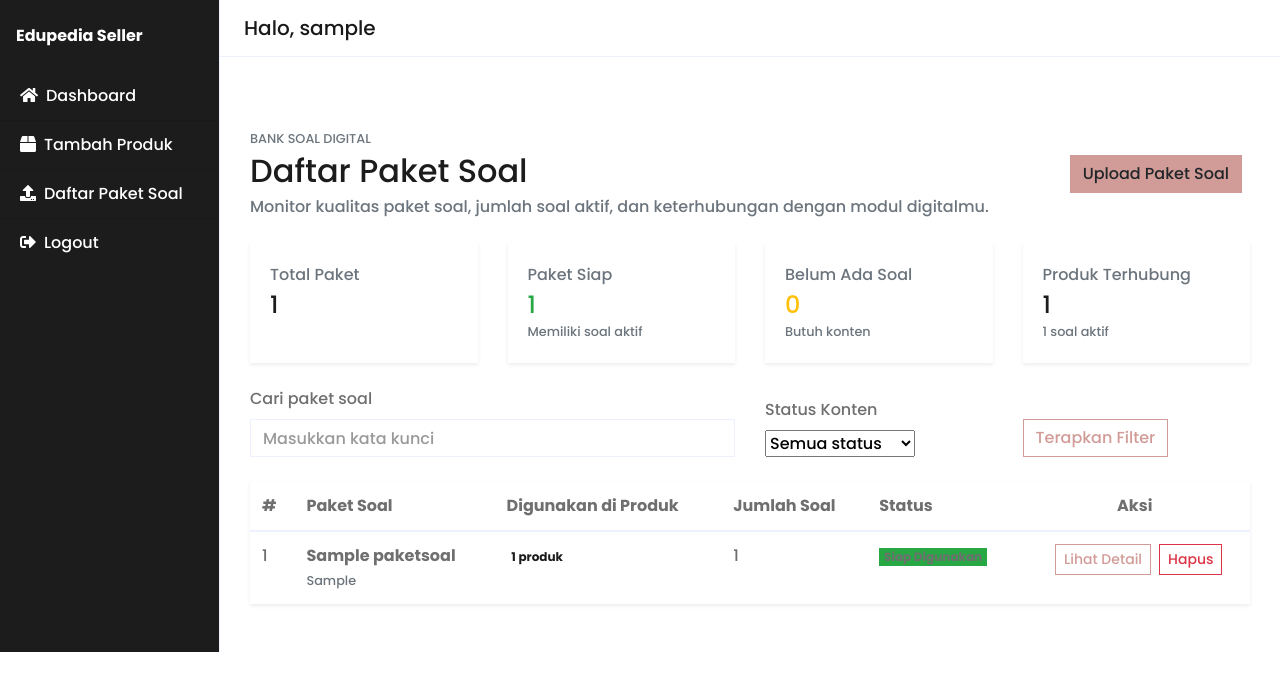
After one commit to bagusprasojo/edupedia, a Django app: page /accounts/seller/paket-soal/ in a window 1280 px wide. The commit adds this page. Shown: the top 691 px of the page. Run offline with Django 5.2, Linux system fonts and the light colour scheme; a user stored in the database is signed in; tables that the repository leaves empty hold one stand-in row (values such as "Sample post"); one stand-in notice (Sample message) is shown; some libraries are stand-ins or nearby versions.

Commit message:
edit soal

```diff
--- a/accounts/urls.py
+++ b/accounts/urls.py
@@ -9,6 +9,8 @@ urlpatterns = [
     path('seller/produk/', views.seller_products_list, name='seller_products_list'),
     path('seller/produk/<int:pk>/toggle/', views.seller_product_toggle, name='seller_product_toggle'),
     path('seller/produk/<int:pk>/delete/', views.seller_product_delete, name='seller_product_delete'),
+    path('seller/paket-soal/', views.seller_paketsoal_list, name='seller_paketsoal_list'),
+    path('seller/paket-soal/<uuid:uuid>/delete/', views.seller_paketsoal_delete, name='seller_paketsoal_delete'),
     path('buyer/', views.buyer_dashboard, name='buyer_dashboard'),
     path('login/', login_view, name='login'),
     path('logout/', logout_view, name='logout'),
--- a/accounts/views.py
+++ b/accounts/views.py
@@ -5,8 +5,8 @@ from django.contrib.auth.decorators import login_required, user_passes_test
 from django.contrib import messages
 from .forms import LoginForm
 from toko.models import Order
-from produk.models import Produk
-from django.db.models import Count
+from produk.models import Produk, PaketSoal
+from django.db.models import Count, Q
 from django.utils import timezone
 from datetime import timedelta
 from django.core.paginator import Paginator
@@ -165,6 +165,58 @@ def seller_product_delete(request, pk):
     return redirect('seller_products_list')
 
 
+@user_passes_test(seller_required)
+def seller_paketsoal_list(request):
+    base_qs = PaketSoal.objects.filter(produks__penjual=request.user).distinct()
+    summary_qs = base_qs.annotate(total_soal=Count('soal', distinct=True))
+    stats = {
+        'total_paket': summary_qs.count(),
+        'paket_siap': summary_qs.filter(total_soal__gt=0).count(),
+        'paket_kosong': summary_qs.filter(total_soal=0).count(),
+        'total_soal': summary_qs.aggregate(total=Count('soal', distinct=True))['total'] or 0,
+        'total_produk': summary_qs.aggregate(total=Count('produks', distinct=True))['total'] or 0,
+    }
+
+    paket_qs = base_qs
+    search_query = request.GET.get('q', '').strip()
+    if search_query:
+        paket_qs = paket_qs.filter(Q(nama__icontains=search_query) | Q(deskripsi__icontains=search_query))
+
+    paket_qs = paket_qs.annotate(
+        total_soal=Count('soal', distinct=True),
+        total_produk=Count('produks', distinct=True),
+    ).order_by('-id')
+
+    status_filter = request.GET.get('status')
+    if status_filter == 'ready':
+        paket_qs = paket_qs.filter(total_soal__gt=0)
+    elif status_filter == 'empty':
+        paket_qs = paket_qs.filter(total_soal=0)
+
+    paginator = Paginator(paket_qs, 10)
+    page_number = request.GET.get('page')
+    page_obj = paginator.get_page(page_number)
+
+    context = {
+        'page_obj': page_obj,
+        'start_index': page_obj.start_index() if page_obj.paginator.count else 0,
+        'search_query': search_query,
+        'status_filter': status_filter,
+        'stats': stats,
+    }
+    return render(request, 'accounts/seller_paketsoal_list.html', context)
+
+
+@require_POST
+@user_passes_test(seller_required)
+def seller_paketsoal_delete(request, uuid):
+    paket = get_object_or_404(PaketSoal, uuid = uuid, penjual=request.user)
+    nama = paket.nama
+    paket.delete()
+    messages.success(request, f"Paket soal '{nama}' berhasil dihapus.")
+    return redirect('seller_paketsoal_list')
+
+
 @user_passes_test(buyer_required)
 def buyer_dashboard(request):
     orders = Order.objects.filter(user=request.user).prefetch_related('items', 'items__produk')
--- a/produk/models.py
+++ b/produk/models.py
@@ -60,6 +60,8 @@ class PaketSoal(models.Model):
     nama = models.CharField(max_length=200)
     deskripsi = models.TextField(blank=True)
     uuid = models.UUIDField(default=uuid.uuid4, editable=False, unique=True)
+    penjual = models.ForeignKey(User, on_delete=models.CASCADE, related_name='paket_soalnya')
+    tanggal_dibuat = models.DateTimeField(auto_now_add=True)
 
     def __str__(self):
         return self.nama
--- a/produk/urls.py
+++ b/produk/urls.py
@@ -1,5 +1,5 @@
 from django.urls import path
-from .views import tambah_produk, upload_paket_soal, detail_produk, edit_produk
+from .views import tambah_produk, upload_paket_soal, detail_produk, edit_produk, paket_soal_detail, hapus_soal, edit_soal
 
 
 urlpatterns = [
@@ -7,6 +7,9 @@ urlpatterns = [
     path('upload-paket/', upload_paket_soal, name='upload_paket_soal'),
     path('produk/<uuid:uuid>/', detail_produk, name='detail_produk'),
     path('produk/<uuid:uuid>/edit/', edit_produk, name='edit_produk'),
+    path('paket-soal/<uuid:uuid>/', paket_soal_detail, name='paket_soal_detail'),
+    path('soal/<uuid:uuid>/delete/', hapus_soal, name='hapus_soal'),
+    path('soal/<uuid:uuid>/edit/', edit_soal, name='edit_soal'),
 
 
 ]
--- a/templates/accounts/seller_dashboard.html
+++ b/templates/accounts/seller_dashboard.html
@@ -10,11 +10,6 @@
         <p class="text-uppercase small mb-2">Studio Konten Digital</p>
         <h2 class="mb-1">Selamat datang kembali, {{ user.first_name|default:user.username }}!</h2>
         <p class="mb-0">Kurasi modul, soal, dan sesi live kamu dari satu tempat. Pantau kualitas dan royalti secara real time.</p>
-      </div>
-      <div class="text-md-end w-100" style="max-width:240px;">
-        <a href="{% url 'buat_produk' %}" class="btn btn-warning w-100 fw-semibold mb-2">Tambah Modul Baru</a>
-        <a href="{% url 'upload_paket_soal' %}" class="btn btn-outline-light w-100 mb-2">Upload Paket Soal</a>
-        <a href="{% url 'seller_products_list' %}" class="btn btn-outline-light w-100">Kelola Produk</a>
       </div>
     </div>
   </div>
--- /dev/null
+++ b/templates/accounts/seller_paketsoal_list.html
@@ -0,0 +1,187 @@
+{% extends 'base_seller.html' %}
+{% load static %}
+
+{% block content %}
+<div class="container py-5">
+  <div class="d-flex flex-column flex-md-row justify-content-between align-items-md-center gap-3 mb-4">
+    <div>
+      <p class="text-uppercase small text-muted mb-1">Bank Soal Digital</p>
+      <h2 class="mb-1">Daftar Paket Soal</h2>
+      <p class="text-muted mb-0">Monitor kualitas paket soal, jumlah soal aktif, dan keterhubungan dengan modul digitalmu.</p>
+    </div>
+    <div class="d-flex flex-column flex-sm-row gap-2">
+      <a href="{% url 'upload_paket_soal' %}" class="btn btn-primary mx-2">Upload Paket Soal</a>
+
+    </div>
+  </div>
+
+  {% if messages %}
+    <div class="mb-4">
+      {% for message in messages %}
+        <div class="alert alert-{{ message.tags|default:'info' }} alert-dismissible fade show shadow-sm" role="alert" data-auto-dismiss>
+          {{ message }}
+          <button type="button" class="btn-close" data-bs-dismiss="alert" aria-label="Close"></button>
+        </div>
+      {% endfor %}
+    </div>
+    <script>
+      setTimeout(function() {
+        document.querySelectorAll('[data-auto-dismiss]').forEach(function(el) {
+          if (window.bootstrap && window.bootstrap.Alert && typeof window.bootstrap.Alert.getOrCreateInstance === 'function') {
+            var instance = window.bootstrap.Alert.getOrCreateInstance(el);
+            instance.close();
+          } else {
+            el.classList.remove('show');
+            setTimeout(function() {
+              el.parentNode && el.parentNode.removeChild(el);
+            }, 200);
+          }
+        });
+      }, 3000);
+    </script>
+  {% endif %}
+
+  <div class="row g-3 mb-4">
+    <div class="col-sm-6 col-lg-3">
+      <div class="card border-0 shadow-sm h-100">
+        <div class="card-body">
+          <p class="text-muted mb-1">Total Paket</p>
+          <h4 class="mb-0">{{ stats.total_paket|default:0 }}</h4>
+        </div>
+      </div>
+    </div>
+    <div class="col-sm-6 col-lg-3">
+      <div class="card border-0 shadow-sm h-100">
+        <div class="card-body">
+          <p class="text-muted mb-1">Paket Siap</p>
+          <h4 class="mb-0 text-success">{{ stats.paket_siap|default:0 }}</h4>
+          <small class="text-muted">Memiliki soal aktif</small>
+        </div>
+      </div>
+    </div>
+    <div class="col-sm-6 col-lg-3">
+      <div class="card border-0 shadow-sm h-100">
+        <div class="card-body">
+          <p class="text-muted mb-1">Belum Ada Soal</p>
+          <h4 class="mb-0 text-warning">{{ stats.paket_kosong|default:0 }}</h4>
+          <small class="text-muted">Butuh konten</small>
+        </div>
+      </div>
+    </div>
+    <div class="col-sm-6 col-lg-3">
+      <div class="card border-0 shadow-sm h-100">
+        <div class="card-body">
+          <p class="text-muted mb-1">Produk Terhubung</p>
+          <h4 class="mb-0">{{ stats.total_produk|default:0 }}</h4>
+          <small class="text-muted">{{ stats.total_soal|default:0 }} soal aktif</small>
+        </div>
+      </div>
+    </div>
+  </div>
+
+  <form method="get" class="row g-2 align-items-end mb-4">
+    <div class="col-md-6">
+      <label class="form-label">Cari paket soal</label>
+      <input type="text" name="q" class="form-control" placeholder="Masukkan kata kunci" value="{{ search_query }}">
+    </div>
+    <div class="col-md-3">
+      <label class="form-label">Status Konten</label>
+      <select name="status" class="form-select">
+        <option value="">Semua status</option>
+        <option value="ready" {% if status_filter == 'ready' %}selected{% endif %}>Siap digunakan</option>
+        <option value="empty" {% if status_filter == 'empty' %}selected{% endif %}>Belum ada soal</option>
+      </select>
+    </div>
+    <div class="col-md-3 d-grid">
+      <button type="submit" class="btn btn-outline-primary">Terapkan Filter</button>
+    </div>
+  </form>
+
+  <div class="card border-0 shadow-sm">
+    <div class="card-body p-0">
+      <div class="table-responsive">
+        <table class="table mb-0 align-middle">
+          <thead class="table-light">
+            <tr>
+              <th>#</th>
+              <th>Paket Soal</th>
+              <th>Digunakan di Produk</th>
+              <th>Jumlah Soal</th>
+              <th>Status</th>
+              <th class="text-center">Aksi</th>
+            </tr>
+          </thead>
+          <tbody>
+            {% for paket in page_obj.object_list %}
+              <tr>
+                <td>{{ start_index|add:forloop.counter0 }}</td>
+                <td>
+                  <strong>{{ paket.nama }}</strong><br>
+                  <small class="text-muted">{{ paket.deskripsi|default:"Belum ada deskripsi"|truncatechars:80 }}</small>
+                </td>
+                <td>
+                  <span class="badge bg-light text-dark">{{ paket.total_produk|default:0 }} produk</span>
+                </td>
+                <td>{{ paket.total_soal|default:0 }}</td>
+                <td>
+                  {% if paket.total_soal|default:0 > 0 %}
+                    <span class="badge bg-success">Siap Digunakan</span>
+                  {% else %}
+                    <span class="badge bg-warning text-dark">Butuh Soal</span>
+                  {% endif %}
+                </td>
+                <td class="text-center">
+                  <div class="d-flex flex-column flex-sm-row gap-2 justify-content-center">
+                    <a href="{% url 'paket_soal_detail' paket.uuid %}" class="btn btn-sm btn-outline-primary mx-2">Lihat Detail</a>
+                    <form method="post" action="{% url 'seller_paketsoal_delete' paket.uuid %}" onsubmit="return confirm('Hapus paket {{ paket.nama }}?');">
+                      {% csrf_token %}
+                      <button type="submit" class="btn btn-sm btn-outline-danger">Hapus</button>
+                    </form>
+                  </div>
+                </td>
+              </tr>
+            {% empty %}
+              <tr>
+                <td colspan="6" class="text-center text-muted py-5">
+                  Belum ada paket soal. Mulai dengan mengunggah paket soal pertamamu.
+                </td>
+              </tr>
+            {% endfor %}
+          </tbody>
+        </table>
+      </div>
+    </div>
+    {% if page_obj.paginator.num_pages > 1 %}
+      <div class="card-footer bg-white">
+        <nav aria-label="Navigasi halaman paket soal">
+          <ul class="pagination mb-0 justify-content-end">
+            {% if page_obj.has_previous %}
+              <li class="page-item">
+                <a class="page-link" href="?{% if search_query %}q={{ search_query }}&amp;{% endif %}{% if status_filter %}status={{ status_filter }}&amp;{% endif %}page={{ page_obj.previous_page_number }}" aria-label="Previous">&laquo;</a>
+              </li>
+            {% else %}
+              <li class="page-item disabled"><span class="page-link">&laquo;</span></li>
+            {% endif %}
+            {% for num in page_obj.paginator.page_range %}
+              {% if page_obj.number == num %}
+                <li class="page-item active"><span class="page-link">{{ num }}</span></li>
+              {% else %}
+                <li class="page-item">
+                  <a class="page-link" href="?{% if search_query %}q={{ search_query }}&amp;{% endif %}{% if status_filter %}status={{ status_filter }}&amp;{% endif %}page={{ num }}">{{ num }}</a>
+                </li>
+              {% endif %}
+            {% endfor %}
+            {% if page_obj.has_next %}
+              <li class="page-item">
+                <a class="page-link" href="?{% if search_query %}q={{ search_query }}&amp;{% endif %}{% if status_filter %}status={{ status_filter }}&amp;{% endif %}page={{ page_obj.next_page_number }}" aria-label="Next">&raquo;</a>
+              </li>
+            {% else %}
+              <li class="page-item disabled"><span class="page-link">&raquo;</span></li>
+            {% endif %}
+          </ul>
+        </nav>
+      </div>
+    {% endif %}
+  </div>
+</div>
+{% endblock %}
--- a/templates/accounts/seller_products_list.html
+++ b/templates/accounts/seller_products_list.html
@@ -14,8 +14,9 @@
       <h2 class="mb-1">Daftar Produk Digital</h2>
       <p class="text-muted mb-0">Kelola seluruh modul, sesi live, dan paket tryout kamu dalam satu halaman.</p>
     </div>
-    <div class="d-flex gap-2">
+    <div class="d-flex gap-2 flex-column flex-sm-row">
       <a href="{% url 'seller_dashboard' %}" class="btn btn-outline-secondary">Kembali ke Dashboard</a>
+      <a href="{% url 'seller_paketsoal_list' %}" class="btn btn-outline-primary">Kelola Paket Soal</a>
       <a href="{% url 'buat_produk' %}" class="btn btn-primary">Tambah Produk</a>
     </div>
   </div>
--- a/templates/base_seller.html
+++ b/templates/base_seller.html
@@ -32,7 +32,7 @@
             <div class="list-group list-group-flush">
                 <a href="{% url 'seller_dashboard' %}" class="list-group-item list-group-item-action bg-dark text-white"><i class="fas fa-home mr-2"></i>Dashboard</a>
                 <a href="{% url 'buat_produk' %}" class="list-group-item list-group-item-action bg-dark text-white"><i class="fas fa-box mr-2"></i>Tambah Produk</a>
-                <a href="{% url 'upload_paket_soal' %}" class="list-group-item list-group-item-action bg-dark text-white"><i class="fas fa-upload mr-2"></i>Upload Soal</a>
+                <a href="{% url 'seller_paketsoal_list' %}" class="list-group-item list-group-item-action bg-dark text-white"><i class="fas fa-upload mr-2"></i>Daftar Paket Soal</a>
                 <a href="{% url 'logout' %}" class="list-group-item list-group-item-action bg-dark text-white"><i class="fas fa-sign-out-alt mr-2"></i>Logout</a>
             </div>
         </div>
```
Also changed, not shown: produk/forms.py (+17 -1 lines), produk/views.py (+61 -2 lines), templates/produk/detail_paket_soal.html (added, +157 -0 lines), templates/produk/edit_soal.html (added, +41 -0 lines).
